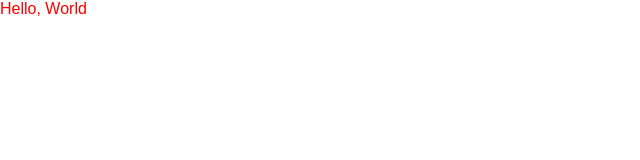
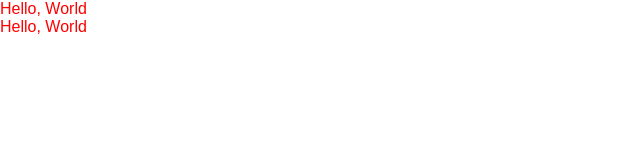
Before and after one commit to tama1105/udemy-react-redux-crud-application, a React (Create React App) app: page / in a window 1280 px wide. Shown: the top 160 px of the page, without its empty margins (0-640 px from the left). Built offline with nearby package versions, Linux system fonts and the light colour scheme.

Commit message:
learn jsx syntax

```diff
--- a/src/App.js
+++ b/src/App.js
@@ -6,9 +6,14 @@ class App extends Component {
       color: "red"
     }
     return (
-      <div style={style}>
-        Hello, World
-      </div>
+      <React.Fragment>
+        <div style={style}>
+          Hello, World
+        </div>
+       <div style={style}>
+         Hello, World
+       </div>
+      </React.Fragment>
     );
   }
 }
```
